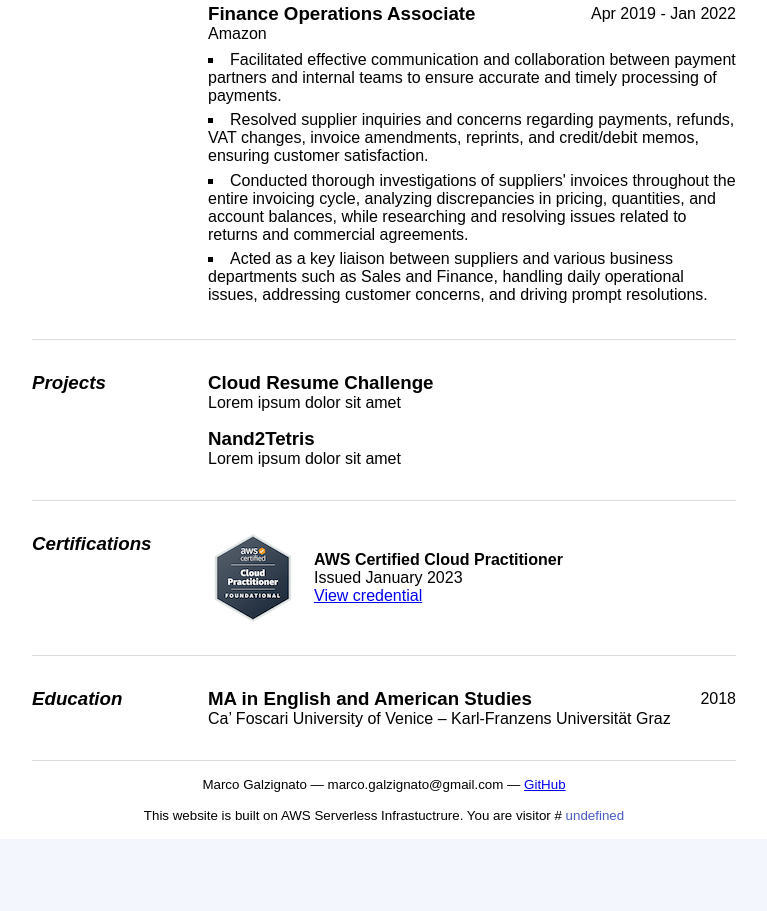
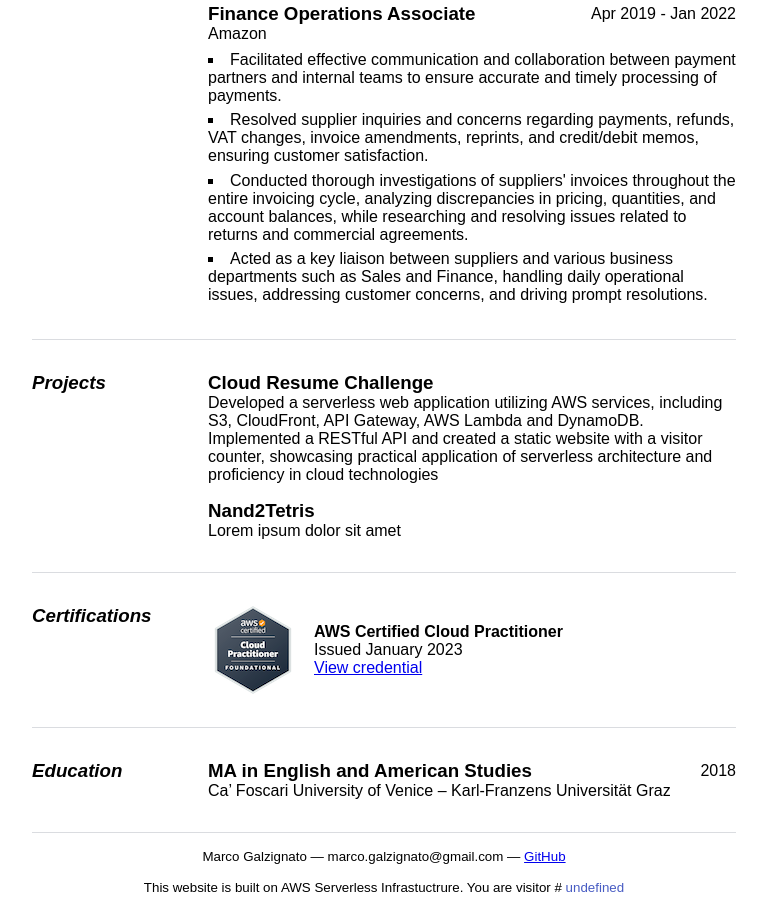
Before and after one commit to galzmarc/cloud-resume-challenge-frontend, a website: page index.html in a window 1280 px wide. Shown: the part 588-1499 px from the top of the page, without its empty margins (256-1023 px from the left). Before the commit the page ends 1427 px from the top, so only its background shows below. Drawn offline with Linux system fonts and the light colour scheme; no server answers; a script that the page names is missing.

Commit message:
Added project to index.html

```diff
--- a/index.html
+++ b/index.html
@@ -65,7 +65,7 @@
 			<div>
 				<div class="item">
 					<h3>Cloud Resume Challenge</h3>
-					<p>Lorem ipsum dolor sit amet</p>
+					<p>Developed a serverless web application utilizing AWS services, including S3, CloudFront, API Gateway, AWS Lambda and DynamoDB. Implemented a RESTful API and created a static website with a visitor counter, showcasing practical application of serverless architecture and proficiency in cloud technologies</p>
 				</div>
 				<div class="item">
 					<h3>Nand2Tetris</h3>
```
